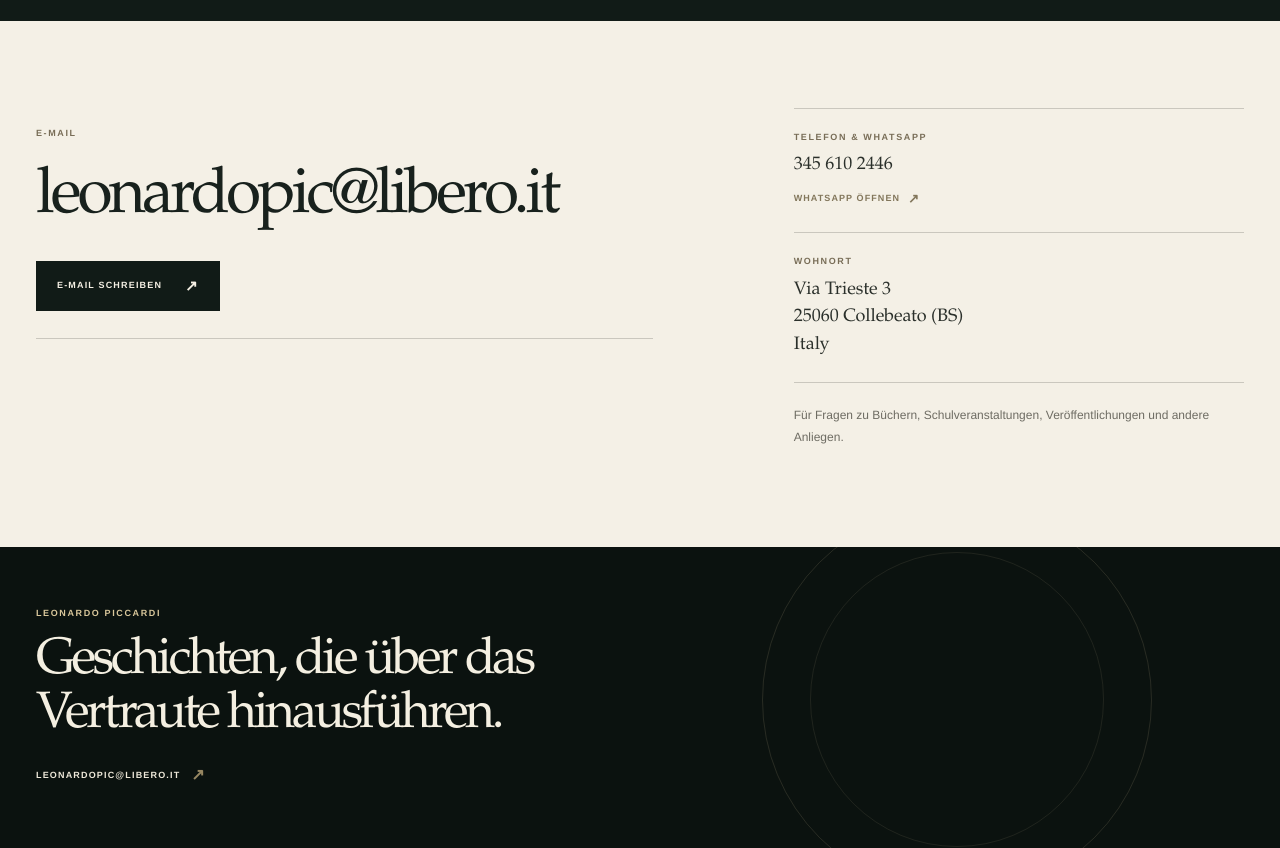
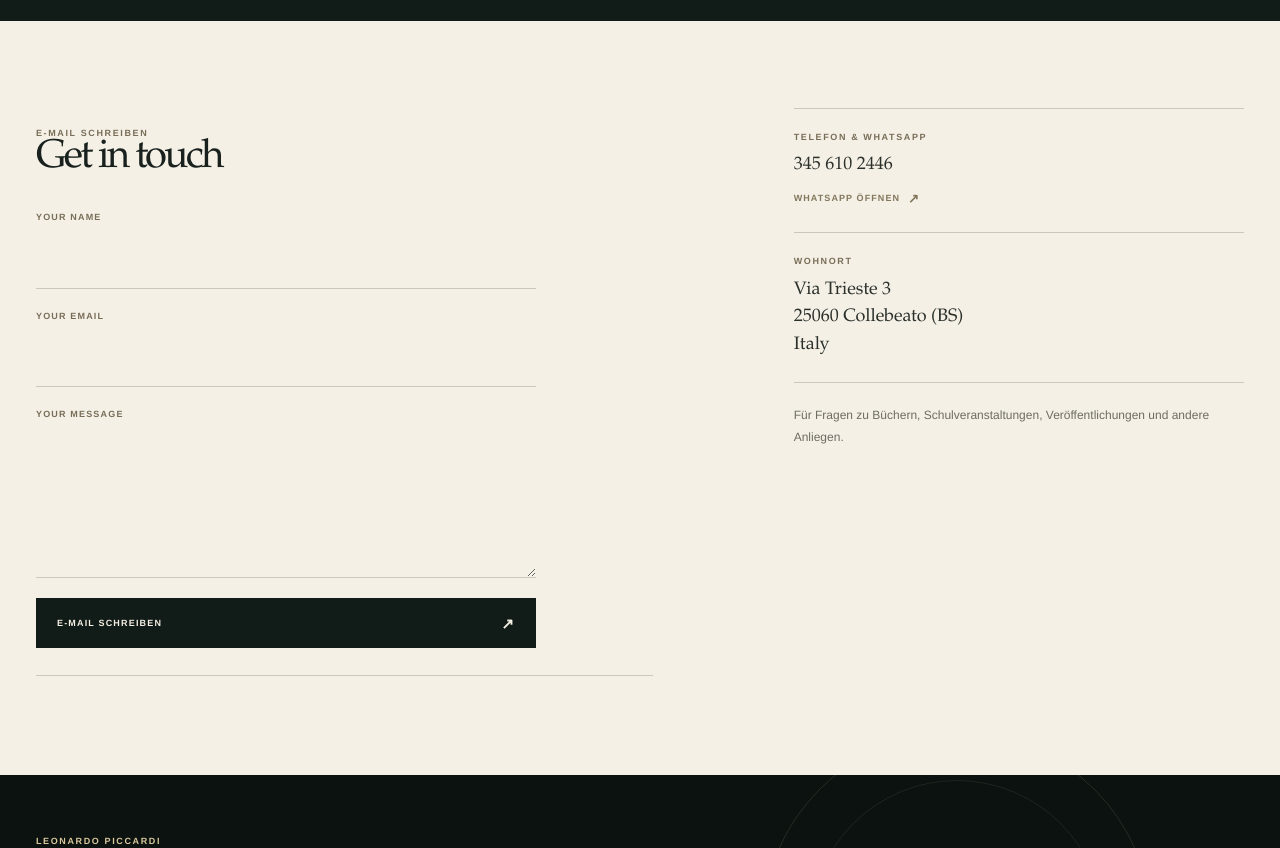
Before and after one commit to Inam-web/Leonardo, a Next.js app: page /de/contact in a window 1280 px wide. Shown: the part 540-1388 px from the top of the page. Built offline with nearby package versions, Linux system fonts and the light colour scheme; no server answers.

Commit message:
feat: Add contact form with Resend email integration and spam protection

```diff
--- a/package.json
+++ b/package.json
@@ -13,9 +13,11 @@
     "drizzle-orm": "0.45.2",
     "framer-motion": "^14.14.0",
     "next": "16.4.2",
+    "nodemailer": "^10.6.1",
     "pg": "8.20.0",
     "react": "19.2.6",
-    "react-dom": "19.2.6"
+    "react-dom": "19.2.6",
+    "resend": "^6.39.0"
   },
   "devDependencies": {
     "@tailwindcss/postcss": "4.1.17",
--- a/src/app/[locale]/contact/page.js
+++ b/src/app/[locale]/contact/page.js
@@ -1,6 +1,7 @@
 import { author } from "@/data/author";
 import { getCopy } from "@/data/locales";
 import ScrollReveal from "@/components/ScrollReveal";
+import ContactForm from "@/components/ContactForm";
 
 const openGraphLocales = { en: "en_US", it: "it_IT", es: "es_ES", de: "de_DE" };
 
@@ -41,17 +42,20 @@ export default async function ContactPage({ params }) {
 
       <section className="contact-details-section paper-texture">
         <div className="page-shell contact-details-layout">
-          <ScrollReveal className="contact-email-block">
-            <p className="eyebrow">{copy.contactPage.email}</p>
-            <a className="contact-email-large" href={gmailLink} target="_blank" rel="noopener noreferrer">
-              {author.contact.email}
-            </a>
-            <a className="button button--dark" href={gmailLink} target="_blank" rel="noopener noreferrer">
-              <span>{copy.contactPage.emailAction}</span>
-              <span className="button-arrow" aria-hidden="true">↗</span>
-            </a>
+          {/* LEFT SIDE: The Form */}
+          <ScrollReveal className="contact-email-block" style={{ borderBottom: "none" }}>
+            <p className="eyebrow">{copy.contactPage.emailAction || "Send a message"}</p>
+            <h2 className="display-title" style={{ fontSize: "2.5rem", marginBottom: "2rem" }}>Get in touch</h2>
+
+            <ContactForm
+              nameLabel="Your Name"
+              emailLabel="Your Email"
+              messageLabel="Your Message"
+              submitLabel={copy.contactPage.emailAction}
+            />
           </ScrollReveal>
 
+          {/* RIGHT SIDE: Contact Details */}
           <ScrollReveal delay={0.15} className="contact-detail-list">
             <section className="contact-detail">
               <p className="eyebrow">{copy.contactPage.phone}</p>
--- /dev/null
+++ b/src/app/actions/sendEmail.js
@@ -0,0 +1,84 @@
+"use server";
+
+import { Resend } from "resend";
+
+const resend = new Resend(process.env.RESEND_API_KEY);
+
+export async function sendEmail(prevState, formData) {
+  const name = formData.get("name");
+  const email = formData.get("email");
+  const message = formData.get("message");
+  const honeypot = formData.get("_honey");
+
+  if (honeypot) {
+    return { success: true, message: "Message sent successfully." };
+  }
+
+  if (!name || !email || !message) {
+    return { success: false, message: "Please fill in all fields." };
+  }
+
+  try {
+    const data = await resend.emails.send({
+      // Change this to contact@yourdomain.com once verified on Resend
+      from: "Leonardo Piccardi Website <onboarding@resend.dev>",
+      to: "inama0987654321@gmail.com",
+      reply_to: email,
+      subject: `New Website Enquiry from ${name}`,
+      text: `Name: ${name}\nEmail: ${email}\n\nMessage:\n${message}`,
+
+      // --- BEAUTIFUL CUSTOM HTML THEME ---
+      html: `
+        <div style="background-color: #f4f0e6; padding: 40px 20px; font-family: 'Helvetica Neue', Helvetica, Arial, sans-serif;">
+          <div style="max-width: 600px; margin: 0 auto; background-color: #111b17; border-radius: 4px; overflow: hidden; box-shadow: 0 4px 20px rgba(0,0,0,0.1);">
+
+            <!-- Header Area -->
+            <div style="padding: 40px 40px 20px 40px; text-align: center; border-bottom: 1px solid rgba(217, 199, 155, 0.2);">
+              <h1 style="margin: 0; color: #d9c79b; font-family: Georgia, 'Times New Roman', serif; font-size: 28px; letter-spacing: -0.5px; font-weight: normal;">
+                Leonardo Piccardi
+              </h1>
+              <p style="margin: 10px 0 0 0; color: #e7dbc0; font-size: 10px; letter-spacing: 2px; text-transform: uppercase;">
+                New Website Enquiry
+              </p>
+            </div>
+
+            <!-- Body Content -->
+            <div style="padding: 30px 40px 40px 40px;">
+
+              <div style="margin-bottom: 20px;">
+                <p style="margin: 0 0 5px 0; color: #d9c79b; font-size: 11px; font-weight: bold; letter-spacing: 1px; text-transform: uppercase;">From</p>
+                <p style="margin: 0; color: #ffffff; font-size: 16px;">${name}</p>
+              </div>
+
+              <div style="margin-bottom: 20px;">
+                <p style="margin: 0 0 5px 0; color: #d9c79b; font-size: 11px; font-weight: bold; letter-spacing: 1px; text-transform: uppercase;">Email</p>
+                <p style="margin: 0; color: #ffffff; font-size: 16px;">
+                  <a href="mailto:${email}" style="color: #ffffff; text-decoration: underline;">${email}</a>
+                </p>
+              </div>
+
+              <div style="margin-top: 30px; padding-top: 20px; border-top: 1px solid rgba(217, 199, 155, 0.2);">
+                <p style="margin: 0 0 10px 0; color: #d9c79b; font-size: 11px; font-weight: bold; letter-spacing: 1px; text-transform: uppercase;">Message</p>
+                <div style="color: #ffffff; font-size: 15px; line-height: 1.6; white-space: pre-wrap;">${message}</div>
+              </div>
+
+            </div>
+
+            <!-- Footer -->
+            <div style="background-color: #0b120f; padding: 15px; text-align: center;">
+              <p style="margin: 0; color: #666; font-size: 11px;">
+                Sent securely from the Leonardo Piccardi contact form.
+              </p>
+            </div>
+
+          </div>
+        </div>
+      `,
+    });
+
+    return { success: true, message: "Thank you! Your message has been sent." };
+  } catch (error) {
+    console.error("Resend error:", error);
+    return { success: false, message: "Something went wrong. Please try again." };
+  }
+}
--- a/src/app/globals.css
+++ b/src/app/globals.css
@@ -1344,6 +1344,78 @@ address {
   border-color: #fff3cf;
   color: #fff3cf;
 }
+
+
+
+/* --- Contact Form --- */
+.contact-form {
+  display: flex;
+  flex-direction: column;
+  gap: 20px;
+  max-width: 500px;
+}
+
+.contact-form__group {
+  display: flex;
+  flex-direction: column;
+  gap: 8px;
+}
+
+.contact-form__group label {
+  font-size: 9px;
+  font-weight: 700;
+  letter-spacing: 0.13em;
+  text-transform: uppercase;
+  color: #786d57;
+}
+
+.contact-form__group input,
+.contact-form__group textarea {
+  width: 100%;
+  padding: 12px 0;
+  background: transparent;
+  border: none;
+  border-bottom: 1px solid var(--line);
+  font-family: var(--serif);
+  font-size: 18px;
+  color: var(--ink);
+  transition: border-color 0.3s ease;
+  resize: vertical;
+}
+
+.contact-form__group input:focus,
+.contact-form__group textarea:focus {
+  outline: none;
+  border-bottom-color: var(--gold-deep);
+}
+
+.contact-form__group input:disabled,
+.contact-form__group textarea:disabled {
+  opacity: 0.5;
+  cursor: not-allowed;
+}
+
+.contact-form__status {
+  font-size: 13px;
+  padding: 12px;
+  border-radius: 4px;
+  margin: 0;
+}
+
+.contact-form__status.is-success {
+  color: #1a4a2b;
+  background: #e6f4ea;
+  border: 1px solid #b7e1cd;
+}
+
+.contact-form__status.is-error {
+  color: #a12b2b;
+  background: #fce8e8;
+  border: 1px solid #f5c6c6;
+}
+
+
+
 
 /* Footer */
 .site-footer {
--- /dev/null
+++ b/src/components/ContactForm.js
@@ -0,0 +1,48 @@
+"use client";
+
+import { useActionState } from "react";
+import { sendEmail } from "@/app/actions/sendEmail";
+
+export default function ContactForm({ emailLabel, nameLabel, messageLabel, submitLabel }) {
+  const [state, formAction, isPending] = useActionState(sendEmail, null);
+
+  return (
+    <form action={formAction} className="contact-form">
+      {/* Honeypot field: Hidden from humans, bots will fill it out */}
+      <input
+        type="text"
+        name="_honey"
+        style={{ display: "none" }}
+        tabIndex="-1"
+        autoComplete="off"
+      />
+
+      <div className="contact-form__group">
+        <label htmlFor="name">{nameLabel || "Your Name"}</label>
+        <input type="text" id="name" name="name" required disabled={isPending} />
+      </div>
+
+      <div className="contact-form__group">
+        <label htmlFor="email">{emailLabel || "Your Email"}</label>
+        <input type="email" id="email" name="email" required disabled={isPending} />
+      </div>
+
+      <div className="contact-form__group">
+        <label htmlFor="message">{messageLabel || "Your Message"}</label>
+        <textarea id="message" name="message" rows="4" required disabled={isPending} />
+      </div>
+
+      {/* Success or Error Message */}
+      {state?.message && (
+        <p className={`contact-form__status ${state.success ? "is-success" : "is-error"}`}>
+          {state.message}
+        </p>
+      )}
+
+      <button type="submit" className="button button--dark" disabled={isPending}>
+        <span>{isPending ? "Sending..." : (submitLabel || "Send Message")}</span>
+        <span className="button-arrow" aria-hidden="true">↗</span>
+      </button>
+    </form>
+  );
+}
```
Also changed, not shown: src/data/author.js (+4 -4 lines), 1 other file (tests, documents, lock files or other folders).
